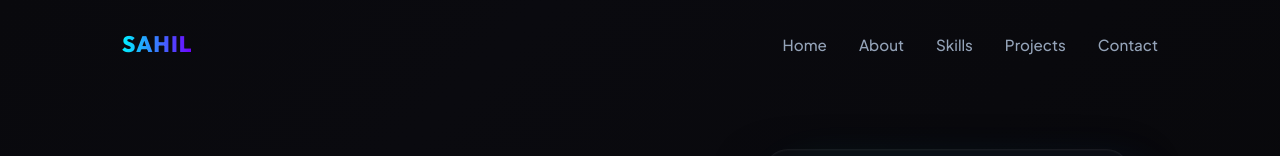
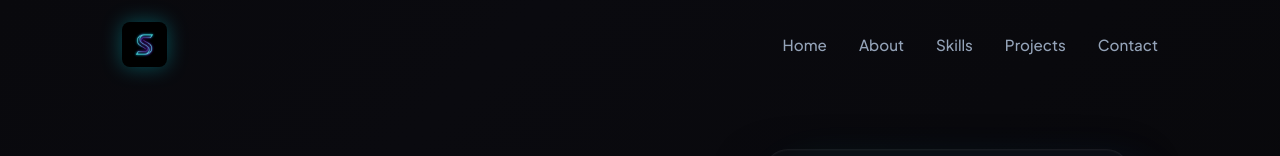
Before and after one commit to Sahilllz/portfolio, a website built with Vite: page index.html in a window 1280 px wide. Shown: the top 156 px of the page. Built offline with nearby package versions, Linux system fonts and the light colour scheme.

Commit message:
Replace text branding in navbar with premium custom logo

```diff
--- a/index.html
+++ b/index.html
@@ -12,7 +12,7 @@
 
     <nav id="navbar">
         <div class="container">
-            <a href="#" class="logo">SAHIL</a>
+            <a href="#" class="logo-link"><img src="/images/logo.png" alt="Sahil Logo" class="nav-logo"></a>
             <ul class="nav-links">
                 <li><a href="#home">Home</a></li>
                 <li><a href="#about">About</a></li>
--- a/src/style.css
+++ b/src/style.css
@@ -119,6 +119,26 @@ nav .container {
   -webkit-text-fill-color: transparent;
   text-decoration: none;
   letter-spacing: 1px;
+}
+
+.logo-link {
+  display: flex;
+  align-items: center;
+  justify-content: center;
+  text-decoration: none;
+}
+
+.nav-logo {
+  height: 45px;
+  width: auto;
+  border-radius: 8px;
+  transition: transform 0.3s ease, filter 0.3s ease;
+  filter: drop-shadow(0 0 10px rgba(0, 242, 255, 0.3));
+}
+
+.nav-logo:hover {
+  transform: scale(1.05);
+  filter: drop-shadow(0 0 15px rgba(0, 242, 255, 0.6));
 }
 
 .nav-links {
```
Also changed, not shown: dist/index.html, public/images/logo.png (added).
